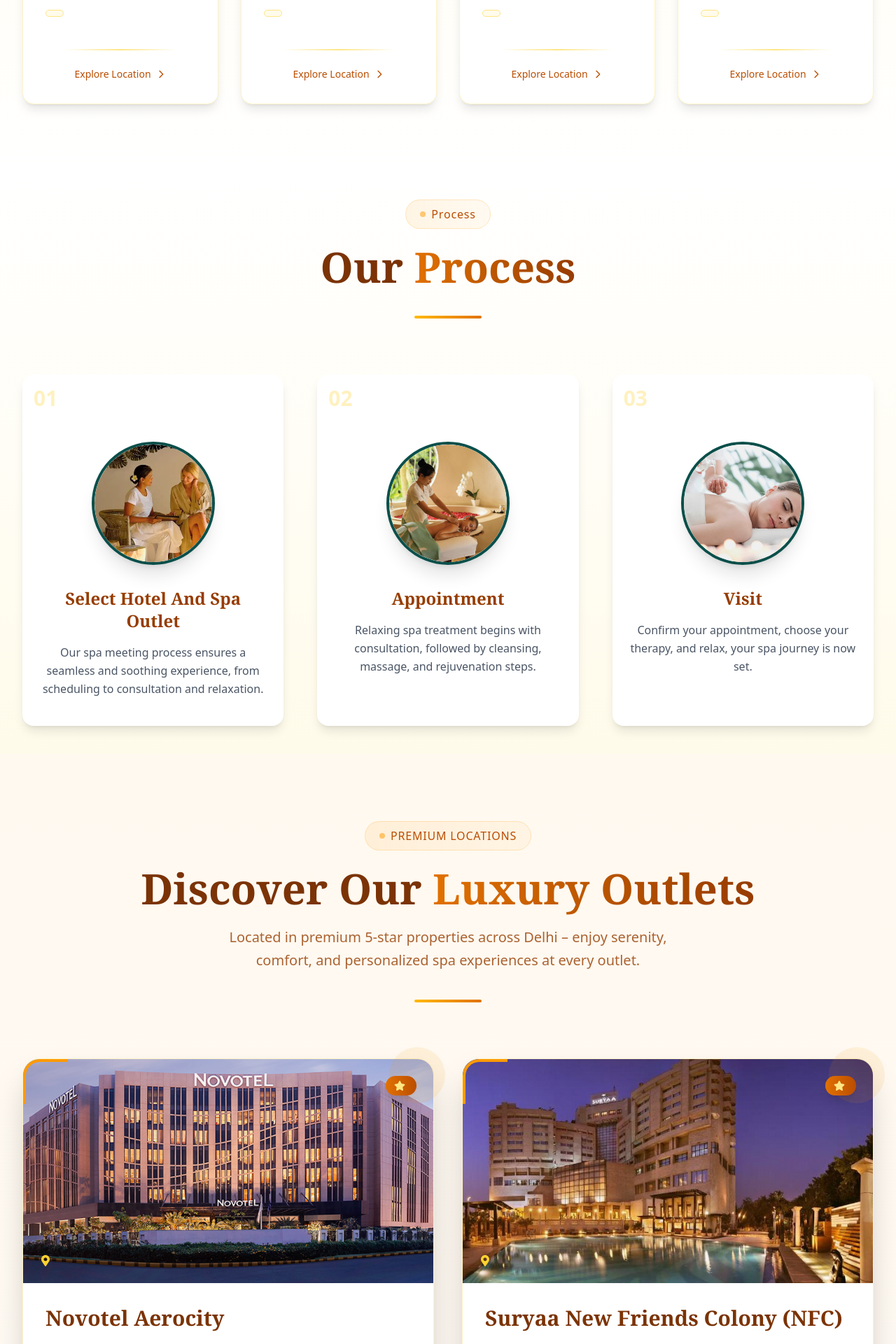
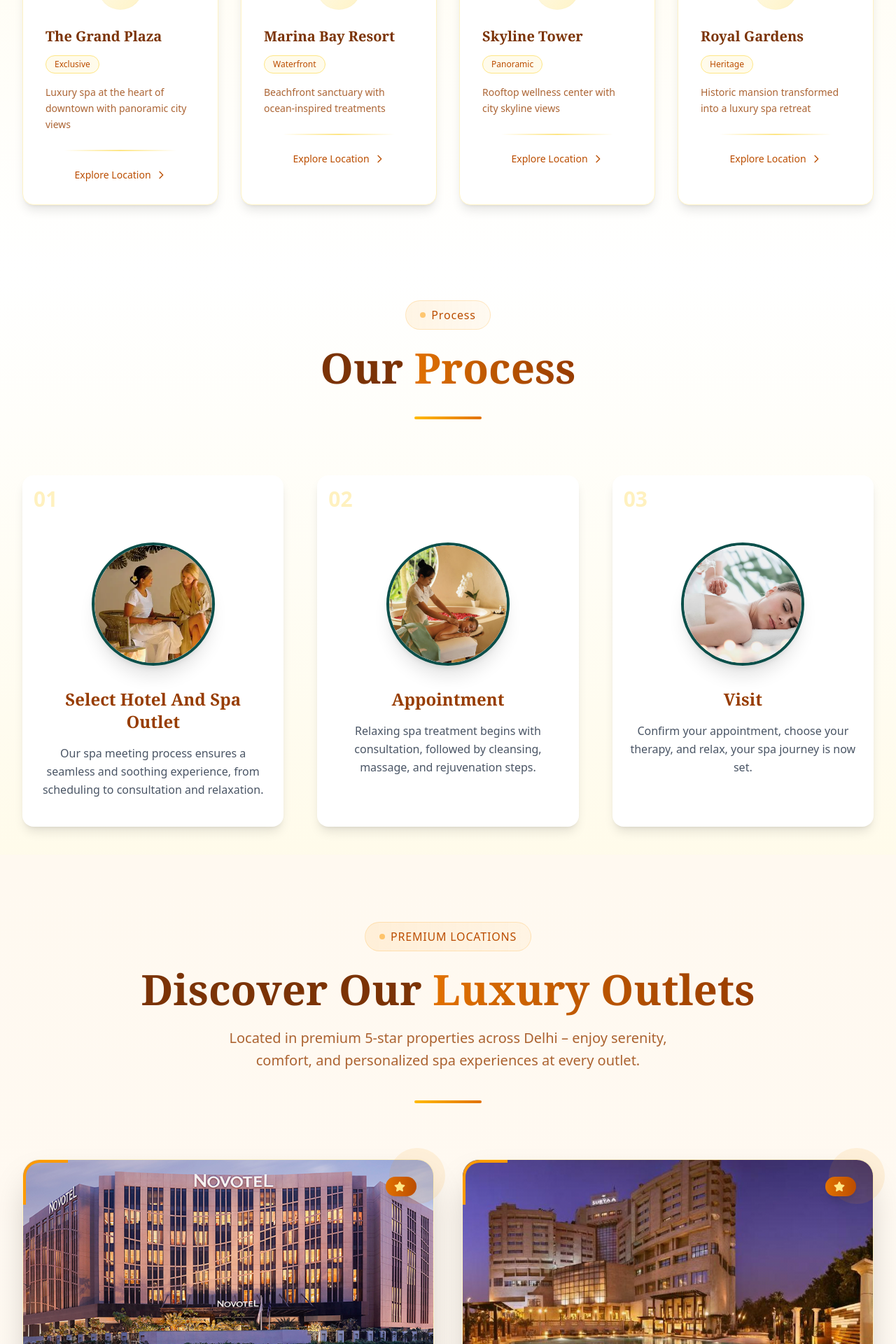
Before and after one commit to Prakash84/schoolsite, a Next.js app: page / in a window 1280 px wide. Shown: the part 3940-5860 px from the top of the page at 70% size. Built offline with nearby package versions, Linux system fonts and the light colour scheme.

Commit message:
Updated something

```diff
--- a/src/app/page.js
+++ b/src/app/page.js
@@ -72,7 +72,33 @@ const teamMembers = [
   },
 ];
 
-
+const outlets = [
+  {
+    title: 'Aerocity',
+    description: 'Experience comfort at Novotel Aerocity, just minutes from the airport, perfect for business stays and spa relaxation nearby.',
+    image: '/images/NovotelNewDelhiAerocity.jpeg',
+
+    link: 'https://api.whatsapp.com/send?phone=918826482370',
+  },
+  {
+    title: 'New Friends Colony (NFC)',
+    description: 'Experience luxury at The Suryaa New Delhi (NFC), a serene escape offering premium spa and wellness services in style.',
+    image: '/images/TheSuryaaNewDelhi(NFC).jpg',
+    link: 'https://api.whatsapp.com/send?phone=918826482370',
+  },
+  {
+    title: 'Connaught Place',
+    description: 'Experience luxury at The Park New Delhi, Connaught Place. Relax, rejuvenate, and unwind with premium spa treatments in style.',
+    image: '/images/TheParkConnaughtPlace.jpg',
+    link: 'https://api.whatsapp.com/send?phone=918826482370',
+  },
+  {
+    title: 'Grand Vasant Kunj',
+    description: 'Experience luxury at The Roseate Aerocity, and indulge in relaxing spa therapies with expert care and serene ambiance.',
+    image: '/images/TheGrandNewDelhi.jpg',
+    link: 'https://api.whatsapp.com/send?phone=918826482370',
+  },
+];
 {/* Our Process */}
   const processSteps = [
   {
@@ -426,31 +452,34 @@ const features2 = [
     }
   ];
 
- const outlets = [
+ const outlets2 = [
   {
-    title: 'Novotel Aerocity',
-    description: 'Experience comfort at Novotel Aerocity, just minutes from the airport, perfect for business stays and spa relaxation nearby.',
-    image: '/images/NovotelNewDelhiAerocity.jpeg',
-
-    link: 'https://api.whatsapp.com/send?phone=918826482370',
+    name: "The Grand Plaza",
+    desc: "Luxury spa at the heart of downtown with panoramic city views",
+    rating: 5,
+    tag: "Exclusive",
+    icon: <Sparkles className="w-6 h-6 text-amber-600" />
   },
   {
-    title: 'Suryaa New Friends Colony (NFC)',
-    description: 'Experience luxury at The Suryaa New Delhi (NFC), a serene escape offering premium spa and wellness services in style.',
-    image: '/images/TheSuryaaNewDelhi(NFC).jpg',
-    link: 'https://api.whatsapp.com/send?phone=918826482370',
+    name: "Marina Bay Resort",
+    desc: "Beachfront sanctuary with ocean-inspired treatments",
+    rating: 4.9,
+    tag: "Waterfront",
+    icon: <Hotel className="w-6 h-6 text-amber-600" />
   },
   {
-    title: 'The Park Connaught Place',
-    description: 'Experience luxury at The Park New Delhi, Connaught Place. Relax, rejuvenate, and unwind with premium spa treatments in style.',
-    image: '/images/TheParkConnaughtPlace.jpg',
-    link: 'https://api.whatsapp.com/send?phone=918826482370',
+    name: "Skyline Tower",
+    desc: "Rooftop wellness center with city skyline views",
+    rating: 4.8,
+    tag: "Panoramic",
+    icon: <Building2 className="w-6 h-6 text-amber-600" />
   },
   {
-    title: 'Grand Vasant Kunj',
-    description: 'Experience luxury at The Roseate Aerocity, and indulge in relaxing spa therapies with expert care and serene ambiance.',
-    image: '/images/TheGrandNewDelhi.jpg',
-    link: 'https://api.whatsapp.com/send?phone=918826482370',
+    name: "Royal Gardens",
+    desc: "Historic mansion transformed into a luxury spa retreat",
+    rating: 5,
+    tag: "Heritage",
+    icon: <MapPin className="w-6 h-6 text-amber-600" />
   },
 ];
   return (
@@ -1185,7 +1214,7 @@ const features2 = [
 
         {/* Enhanced Outlets Grid */}
         <div className="grid gap-8 grid-cols-1 sm:grid-cols-2 lg:grid-cols-4">
-          {outlets.map((outlet, index) => (
+          {outlets2.map((outlet, index) => (
             <motion.div
               key={index}
               initial={{ opacity: 0, y: 30 }}
```
